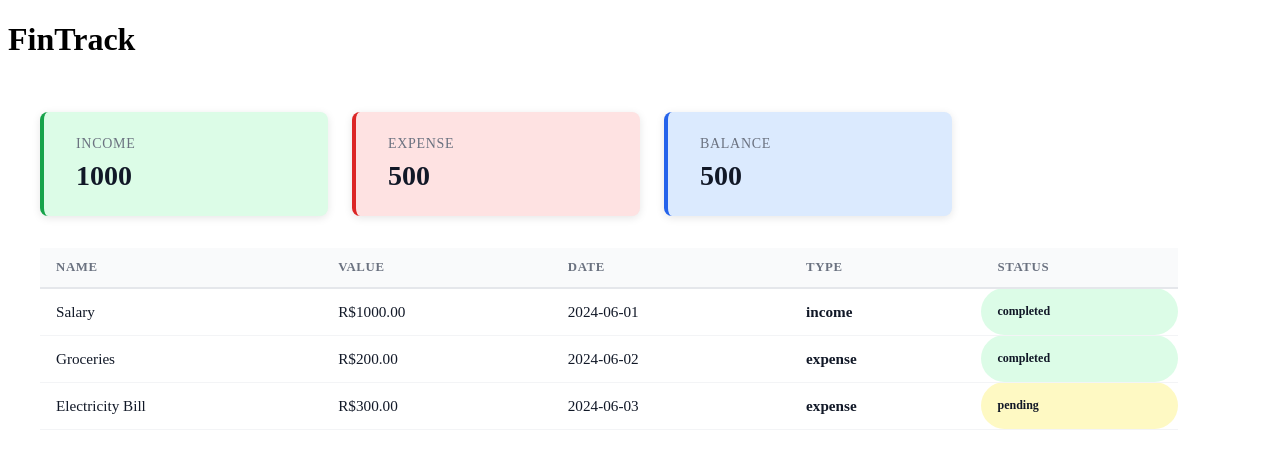
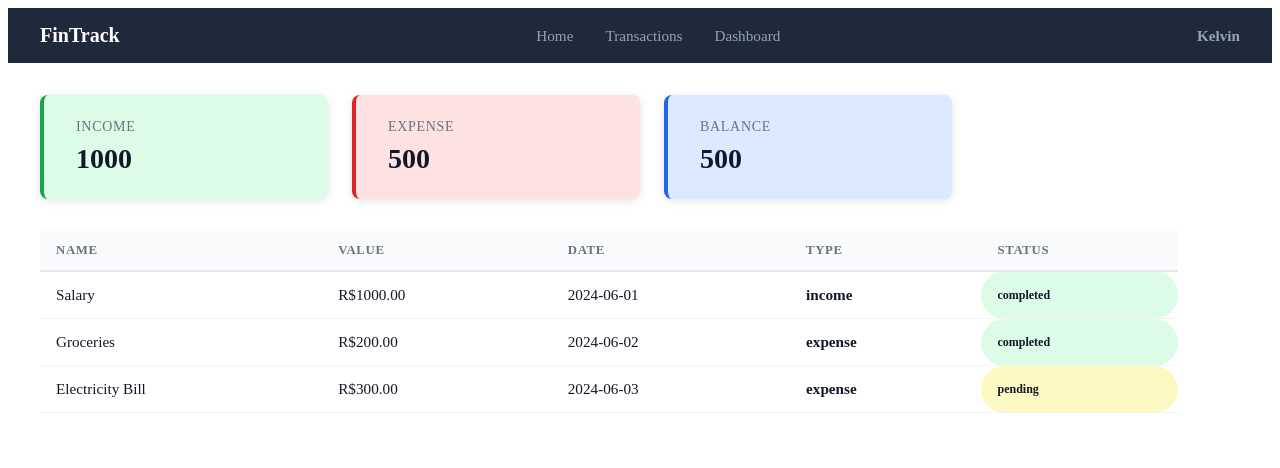
Before and after one commit to kellzero/fintrack, a React (Vite) app: page / in a window 1280 px wide. Shown: the top 468 px of the page. Built offline with nearby package versions, Linux system fonts and the light colour scheme.

Commit message:
feat: add Navbar component with styling

```diff
--- a/src/App.tsx
+++ b/src/App.tsx
@@ -1,6 +1,7 @@
 import SummaryCard from "./components/SummaryCard/SummaryCard"
 import TransactionTable from "./components/TransactionTable/TransactionTable"
 import type { Transaction } from "./types"
+import Navbar from "./components/Navbar/Navbar"
 
 function App() {
   const transactions: Transaction[] = [
@@ -11,7 +12,7 @@ function App() {
 
   return(
     <div>
-      <h1>FinTrack</h1>
+      <Navbar />
       <div className="summary-cards">
         <SummaryCard title="Income" value={1000} type="income" />
         <SummaryCard title="Expense" value={500} type="expense" />
--- /dev/null
+++ b/src/components/Navbar/Navbar.css
@@ -0,0 +1,40 @@
+.navbar {
+  display: flex;
+  align-items: center;
+  justify-content: space-between;
+  padding: 1rem 2rem;
+  background-color: #1e293b;
+  color: white;
+}
+
+.navbar-logo {
+  font-size: 1.25rem;
+  font-weight: 700;
+  color: white;
+  margin: 0;
+}
+
+.navbar-links {
+  display: flex;
+  gap: 2rem;
+  list-style: none;
+  margin: 0;
+  padding: 0;
+}
+
+.navbar-links a {
+  color: #94a3b8;
+  text-decoration: none;
+  font-size: 0.95rem;
+  transition: color 0.2s;
+}
+
+.navbar-links a:hover {
+  color: white;
+}
+
+.navbar-user {
+  font-size: 0.95rem;
+  color: #94a3b8;
+  margin: 0;
+}
--- /dev/null
+++ b/src/components/Navbar/Navbar.tsx
@@ -0,0 +1,15 @@
+import './Navbar.css'
+function Navbar() {
+  return (
+<nav className="navbar">
+  <h1 className="navbar-logo">FinTrack</h1>
+  <ul className="navbar-links">
+    <li><a href="/">Home</a></li>
+    <li><a href="/transactions">Transactions</a></li>
+    <li><a href="/dashboard">Dashboard</a></li>
+  </ul>
+  <h2 className="navbar-user">Kelvin</h2>
+</nav>)
+}
+
+export default Navbar
```
